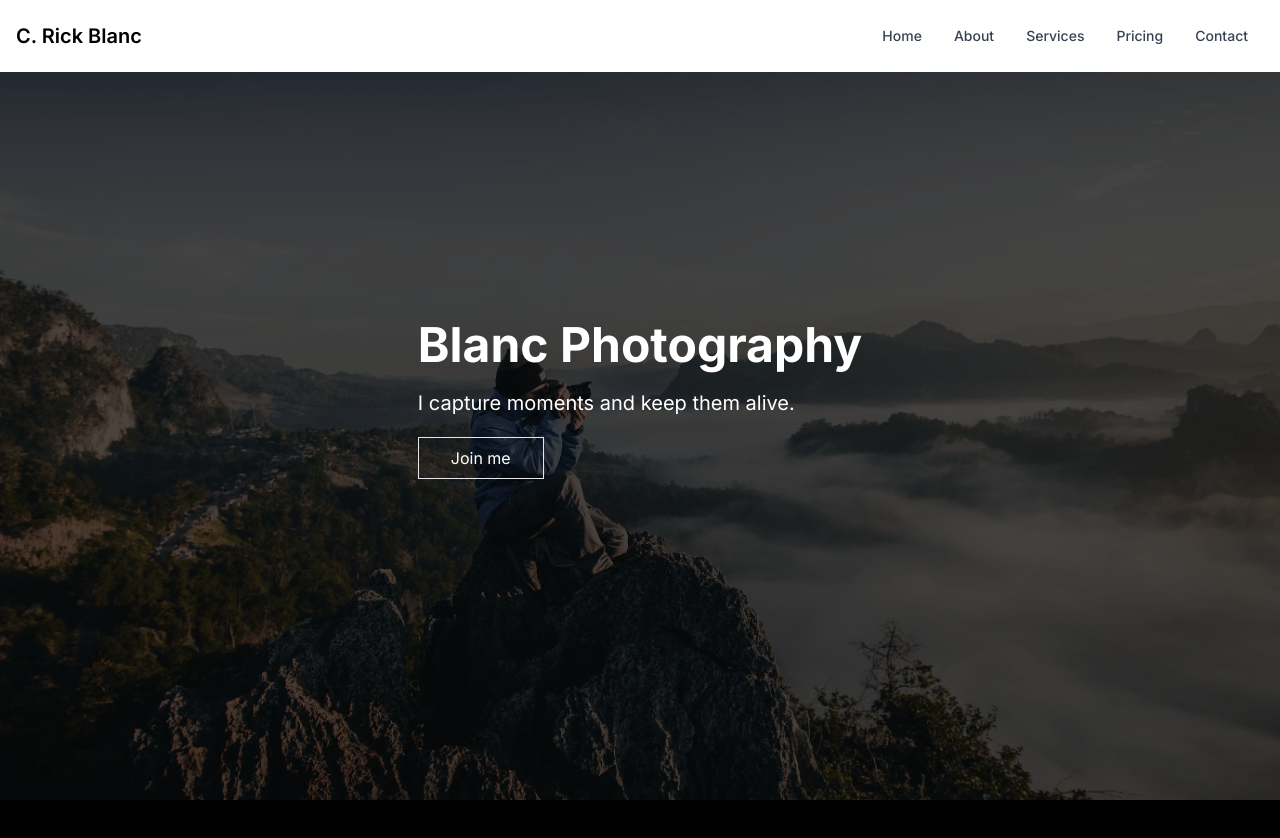
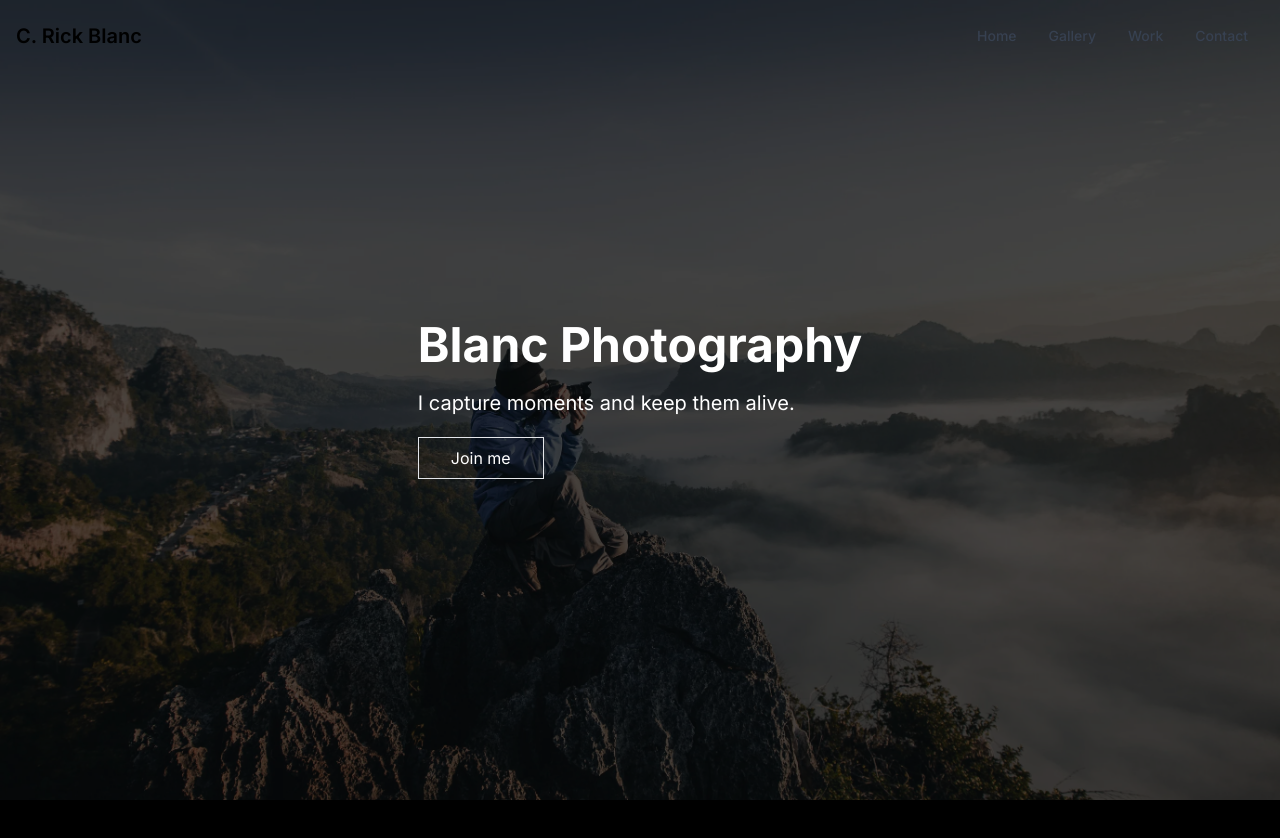
Before and after one commit to onurcagan/photographer-site, a Next.js app: page / in a window 1280 px wide. Shown: the top 838 px of the page. Built offline with nearby package versions, Linux system fonts and the light colour scheme.

Commit message:
some changes to the navbar bg and animations for mobile navbar menu

```diff
--- a/package.json
+++ b/package.json
@@ -18,6 +18,7 @@
     "next": "13.1.1",
     "react": "18.2.0",
     "react-dom": "18.2.0",
+    "react-icons": "^4.7.1",
     "typescript": "4.9.4"
   },
   "devDependencies": {
--- a/src/components/Navbar.tsx
+++ b/src/components/Navbar.tsx
@@ -1,9 +1,10 @@
 import Link from 'next/link'
-import React from 'react'
+import { useState } from 'react'
 
 export const Navbar = () => {
+  const [nav, setNav] = useState(false)
   return (
-    <nav className="fixed left-0 top-0 w-full z-10 bg-white border-gray-200 px-2 sm:px-4 py-2.5 dark:bg-gray-900">
+    <nav className="fixed left-0 top-0 w-full z-10 ease-in duration-300 border-gray-200 px-2 sm:px-4 py-2.5">
       <div className="container flex flex-wrap items-center justify-between mx-auto">
         <Link href="/" className="flex items-center">
           <span className="self-center text-xl font-semibold whitespace-nowrap dark:text-white">C. Rick Blanc</span>
@@ -14,6 +15,7 @@ export const Navbar = () => {
           className="inline-flex items-center p-2 ml-3 text-sm text-gray-500 rounded-lg md:hidden hover:bg-gray-100 focus:outline-none focus:ring-2 focus:ring-gray-200 dark:text-gray-400 dark:hover:bg-gray-700 dark:focus:ring-gray-600"
           aria-controls="navbar-default"
           aria-expanded="false"
+          onClick={() => setNav(true)}
         >
           <span className="sr-only">Open main menu</span>
           <svg className="w-6 h-6" aria-hidden="true" fill="currentColor" viewBox="0 0 20 20" xmlns="http://www.w3.org/2000/svg">
@@ -21,96 +23,86 @@ export const Navbar = () => {
           </svg>
         </button>
         <div className="hidden w-full md:block md:w-auto" id="navbar-default">
-          <ul className="flex flex-col p-4 mt-4 border border-gray-100 rounded-lg bg-gray-50 md:flex-row md:space-x-8 md:mt-0 md:text-sm md:font-medium md:border-0 md:bg-white dark:bg-gray-800 md:dark:bg-gray-900 dark:border-gray-700">
+          <ul className="flex flex-col p-4 mt-4 border border-gray-100 rounded-lg md:flex-row md:space-x-8 md:mt-0 md:text-sm md:font-medium md:border-0">
             <li>
-              <a
+              <Link
                 href="#"
                 className="block py-2 pl-3 pr-4 text-gray-700 rounded hover:bg-gray-100 md:hover:bg-transparent md:border-0 md:hover:text-blue-700 md:p-0 dark:text-gray-400 md:dark:hover:text-white dark:hover:bg-gray-700 dark:hover:text-white md:dark:hover:bg-transparent"
                 aria-current="page"
               >
                 Home
-              </a>
+              </Link>
             </li>
             <li>
-              <a
+              <Link
+                href="/#gallery"
+                className="block py-2 pl-3 pr-4 text-gray-700 rounded hover:bg-gray-100 md:hover:bg-transparent md:border-0 md:hover:text-blue-700 md:p-0 dark:text-gray-400 md:dark:hover:text-white dark:hover:bg-gray-700 dark:hover:text-white md:dark:hover:bg-transparent"
+              >
+                Gallery
+              </Link>
+            </li>
+            <li>
+              <Link
                 href="#"
                 className="block py-2 pl-3 pr-4 text-gray-700 rounded hover:bg-gray-100 md:hover:bg-transparent md:border-0 md:hover:text-blue-700 md:p-0 dark:text-gray-400 md:dark:hover:text-white dark:hover:bg-gray-700 dark:hover:text-white md:dark:hover:bg-transparent"
               >
-                About
-              </a>
+                Work
+              </Link>
             </li>
             <li>
-              <a
-                href="#"
-                className="block py-2 pl-3 pr-4 text-gray-700 rounded hover:bg-gray-100 md:hover:bg-transparent md:border-0 md:hover:text-blue-700 md:p-0 dark:text-gray-400 md:dark:hover:text-white dark:hover:bg-gray-700 dark:hover:text-white md:dark:hover:bg-transparent"
-              >
-                Services
-              </a>
-            </li>
-            <li>
-              <a
-                href="#"
-                className="block py-2 pl-3 pr-4 text-gray-700 rounded hover:bg-gray-100 md:hover:bg-transparent md:border-0 md:hover:text-blue-700 md:p-0 dark:text-gray-400 md:dark:hover:text-white dark:hover:bg-gray-700 dark:hover:text-white md:dark:hover:bg-transparent"
-              >
-                Pricing
-              </a>
-            </li>
-            <li>
-              <a
-                href="#"
+              <Link
+                href="/#contact"
                 className="block py-2 pl-3 pr-4 text-gray-700 rounded hover:bg-gray-100 md:hover:bg-transparent md:border-0 md:hover:text-blue-700 md:p-0 dark:text-gray-400 md:dark:hover:text-white dark:hover:bg-gray-700 dark:hover:text-white md:dark:hover:bg-transparent"
               >
                 Contact
-              </a>
+              </Link>
             </li>
           </ul>
         </div>
+
         {/* Mobile Menu Content */}
-        {/* <div className="flex w-full md:hidden" id="navbar-default">
-          <ul className="flex flex-col p-4 mt-4 border border-gray-100 rounded-lg bg-gray-50 md:flex-row md:space-x-8 md:mt-0 md:text-sm md:font-medium md:border-0 md:bg-white dark:bg-gray-800 md:dark:bg-gray-900 dark:border-gray-700">
+        <div
+          className={`absolute inset-0 flex items-center justify-center w-full h-screen text-center duration-300 ease-in bg-black md:hidden ${
+            nav ? 'left-0' : 'left-[-100%]'
+          }`}
+          id="navbar-default"
+        >
+          <ul className="flex flex-col gap-12 p-4 mt-4 text-4xl rounded-lg">
             <li>
-              <a
-                href="#"
+              <Link
+                href="/"
                 className="block py-2 pl-3 pr-4 text-gray-700 rounded hover:bg-gray-100 md:hover:bg-transparent md:border-0 md:hover:text-blue-700 md:p-0 dark:text-gray-400 md:dark:hover:text-white dark:hover:bg-gray-700 dark:hover:text-white md:dark:hover:bg-transparent"
                 aria-current="page"
               >
                 Home
-              </a>
+              </Link>
             </li>
             <li>
-              <a
+              <Link
+                href="/#gallery"
+                className="block py-2 pl-3 pr-4 text-gray-700 rounded hover:bg-gray-100 md:hover:bg-transparent md:border-0 md:hover:text-blue-700 md:p-0 dark:text-gray-400 md:dark:hover:text-white dark:hover:bg-gray-700 dark:hover:text-white md:dark:hover:bg-transparent"
+              >
+                Gallery
+              </Link>
+            </li>
+            <li>
+              <Link
                 href="#"
                 className="block py-2 pl-3 pr-4 text-gray-700 rounded hover:bg-gray-100 md:hover:bg-transparent md:border-0 md:hover:text-blue-700 md:p-0 dark:text-gray-400 md:dark:hover:text-white dark:hover:bg-gray-700 dark:hover:text-white md:dark:hover:bg-transparent"
               >
-                About
-              </a>
+                Work
+              </Link>
             </li>
             <li>
-              <a
-                href="#"
-                className="block py-2 pl-3 pr-4 text-gray-700 rounded hover:bg-gray-100 md:hover:bg-transparent md:border-0 md:hover:text-blue-700 md:p-0 dark:text-gray-400 md:dark:hover:text-white dark:hover:bg-gray-700 dark:hover:text-white md:dark:hover:bg-transparent"
-              >
-                Services
-              </a>
-            </li>
-            <li>
-              <a
-                href="#"
-                className="block py-2 pl-3 pr-4 text-gray-700 rounded hover:bg-gray-100 md:hover:bg-transparent md:border-0 md:hover:text-blue-700 md:p-0 dark:text-gray-400 md:dark:hover:text-white dark:hover:bg-gray-700 dark:hover:text-white md:dark:hover:bg-transparent"
-              >
-                Pricing
-              </a>
-            </li>
-            <li>
-              <a
-                href="#"
+              <Link
+                href="/#contact"
                 className="block py-2 pl-3 pr-4 text-gray-700 rounded hover:bg-gray-100 md:hover:bg-transparent md:border-0 md:hover:text-blue-700 md:p-0 dark:text-gray-400 md:dark:hover:text-white dark:hover:bg-gray-700 dark:hover:text-white md:dark:hover:bg-transparent"
               >
                 Contact
-              </a>
+              </Link>
             </li>
           </ul>
-        </div> */}
+        </div>
       </div>
     </nav>
   )
```
Also changed, not shown: 1 other file (tests, documents, lock files or other folders).
